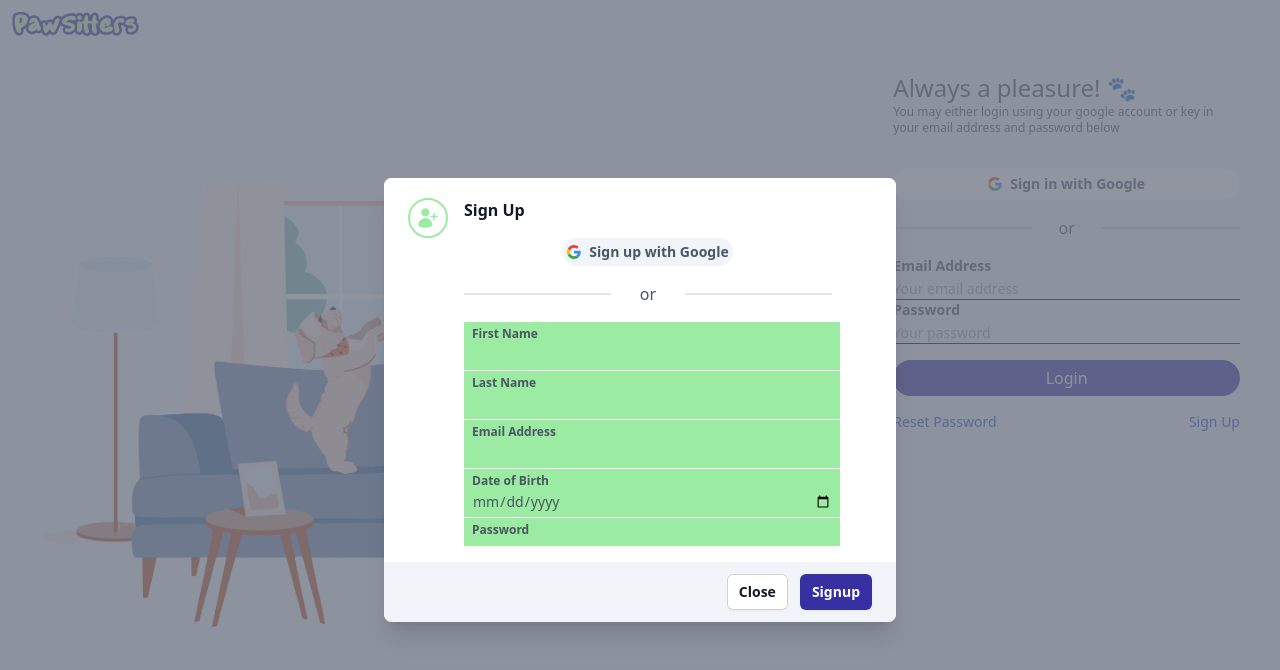
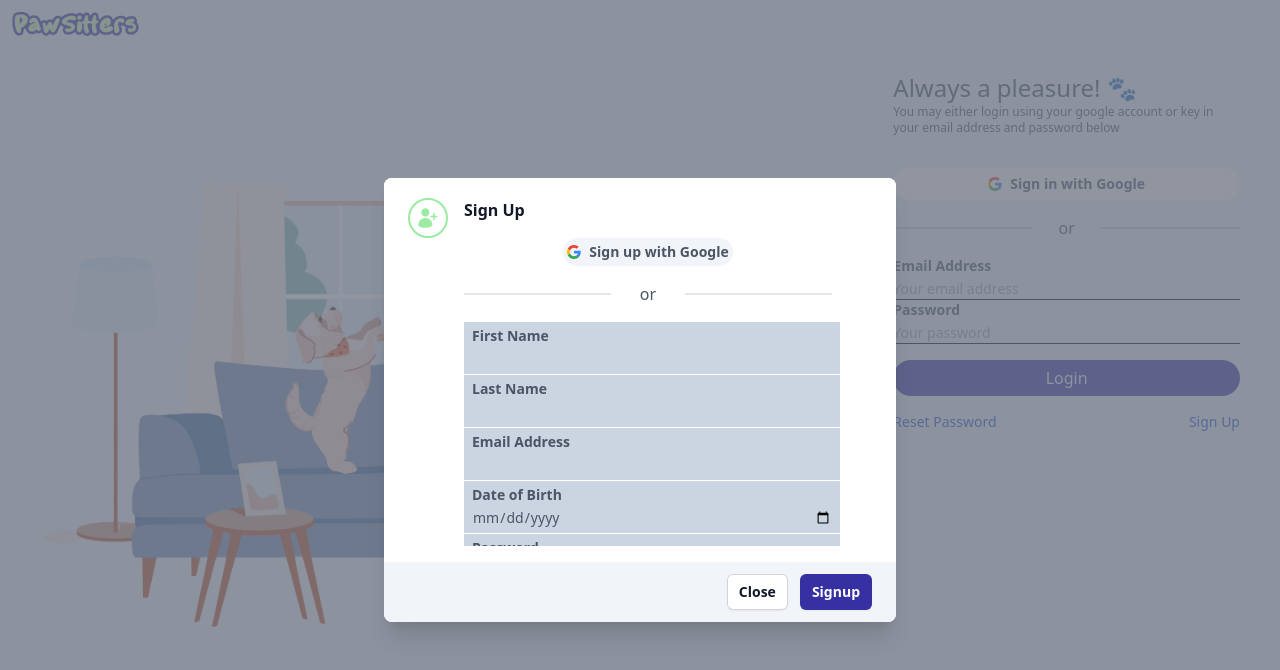
Before and after one commit to Assiminee/PawSitters, a React (Vite) app in the folder frontend/: page / in a window 1280 px wide. Both pictures are taken after a click on the link "Sign Up". Shown: the top 670 px of the page. Built offline with nearby package versions, Linux system fonts and the light colour scheme.

Commit message:
sign_up.tsx update: client-side validation

```diff
--- a/frontend/src/components/sign_up.tsx
+++ b/frontend/src/components/sign_up.tsx
@@ -1,4 +1,6 @@
-import { Dialog, DialogBackdrop, DialogPanel, DialogTitle } from '@headlessui/react'
+import { Dialog, DialogBackdrop, DialogPanel, DialogTitle } from '@headlessui/react';
+import React, { useState } from 'react';
+import SignUpInputs from './sign_up_inputs';
 
 interface SignUpProp {
     open: boolean;
@@ -6,6 +8,129 @@ interface SignUpProp {
 }
 
 function SignUp({open, setOpen}: SignUpProp) {
+
+  type FormValues = {
+    firstName: string;
+    lastName: string;
+    email: string;
+    birthDate: string;
+    password: string;
+    confirmPassword: string;
+  };
+
+  const [values, setValues] = useState<FormValues>({
+    firstName: "",
+    lastName: "",
+    email: "",
+    birthDate: "",
+    password: "",
+    confirmPassword: ""
+  });
+
+  type InputProps = {
+    id: number;
+    name: string;
+    type: string;
+    errorMessage: string;
+    label: string;
+    pattern?: string;
+    required: boolean;
+    max?: string;
+    min?: string;
+  };
+
+  const today = new Date();
+  const eighteenYearsAgo = new Date(
+    today.getFullYear() - 18,
+    today.getMonth(),
+    today.getDate() + 1
+  );
+
+  const centurytwentyAgo = new Date(
+    today.getFullYear() - 120,
+    today.getMonth(),
+    today.getDate()
+  );
+
+  const minBirthDate = centurytwentyAgo.toISOString().split('T')[0];
+  const maxBirthDate = eighteenYearsAgo.toISOString().split('T')[0];
+
+  const inputs: InputProps[]  = [
+    {
+      id: 1,
+      name: "firstName",
+      type: "text",
+      errorMessage: "First name should be at least two characters long and have no special characters",
+      label: "First Name",
+      pattern: `^[A-Za-z]{2,30}$`,
+      required: true,
+    },
+    {
+      id: 2,
+      name: "lastName",
+      type: "text",
+      errorMessage: "Last name should be at least two characters long and have no special characters",
+      label: "Last Name",
+      pattern: "^[A-za-z]{2,30}$",
+      required: true
+    },
+    {
+      id: 3,
+      name: "email",
+      type: "email",
+      errorMessage: "Invalid email",
+      label: "Email Address",
+      required: true
+    },
+    {
+      id: 4,
+      name: "birthDate",
+      type: "date",
+      errorMessage: "You must be at least 18 years old",
+      label: "Date of Birth",
+      pattern: "",
+      required: true,
+      max: maxBirthDate,
+      min: minBirthDate
+    },
+    {
+      id: 5,
+      name: "password",
+      type: "password",
+      errorMessage: "Your password must be at least 8 characters long and contain at least an uppercase letter, a number and a special character",
+      label: "Password",
+      pattern: `^(?=.*[0-9])(?=.*[a-zA-Z])(?=.*[!@#$%^&*])[a-zA-Z0-9!@#$%^&*]{8,20}$`,
+      required: true
+    },
+    {
+      id: 6,
+      name: "confirmPassword",
+      type: "password",
+      errorMessage: "Passwords don't match",
+      label: "Confirm Password",
+      pattern: values.password,
+      required: true
+    }
+  ];
+
+  const onChange = (e: React.ChangeEvent<HTMLInputElement>) => {
+    const { name, value } = e.target;
+
+    setValues({ ...values, [name]: value });
+  };
+
+  console.log(values)
+
+  const handleSubmit = async (e: React.FormEvent<HTMLFormElement>) => {
+    e.preventDefault();
+    setOpen(false);
+  };
+
+  // const handleButtonClick = () => {
+  //   if (formRef.current) {
+  //     formRef.current.requestSubmit(); // Trigger form submission
+  //   }
+  // };
   return (
     <div>
       <Dialog open={open} onClose={setOpen} className="relative z-10">
@@ -45,31 +170,11 @@ function SignUp({open, setOpen}: SignUpProp) {
                 </div>
               </div>
               <div className='px-14 max-h-56 overflow-auto scrollbar'>
-                <form action="POST">
-                  <div className='bg-primary border-b border-white px-2 py-1 '>
-                    <label htmlFor="first_name" className='block text-xs text-gray-600 font-semibold'>First Name</label>
-                    <input type="text" id='first_name' className='signup_fields' required={true}/>
-                  </div>
-                  <div className='bg-primary border-b border-white px-2 py-1'>
-                    <label htmlFor="last_name" className='block text-xs text-gray-600 font-semibold'>Last Name</label>
-                    <input type="text" id='last_name' className='signup_fields' required={true}/>
-                  </div>
-                  <div className='bg-primary border-b border-white px-2 py-1'>
-                    <label htmlFor="email" className='block text-xs text-gray-600 font-semibold'>Email Address</label>
-                    <input type="email" id='email' className='signup_fields' required={true}/>
-                  </div>
-                  <div className='bg-primary border-b border-white px-2 py-1'>
-                    <label htmlFor="dob" className='block text-xs text-gray-600 font-semibold'>Date of Birth</label>
-                    <input type="date" id='dob' className='signup_fields' required={true}/>
-                  </div>
-                  <div className='bg-primary border-b border-white px-2 py-1'>
-                    <label htmlFor="pass1" className='block text-xs text-gray-600 font-semibold'>Password</label>
-                    <input type="password" id='pass1' className='signup_fields' required={true}/>
-                  </div>
-                  <div className='bg-primary border-b border-white px-2 py-1'>
-                    <label htmlFor="pass2" className='block text-xs text-gray-600 font-semibold'>Confirm Password</label>
-                    <input type="password" id='pass2' className='signup_fields' required={true}/>
-                  </div>
+                <form action="POST" onSubmit={handleSubmit}>
+                  {inputs.map(input=>(
+                    <SignUpInputs key={input.id} {...input} value={values[input.name as keyof FormValues]} onChange={onChange}/>
+                  ))}
+
                 </form>
               </div>
             </div>
```
